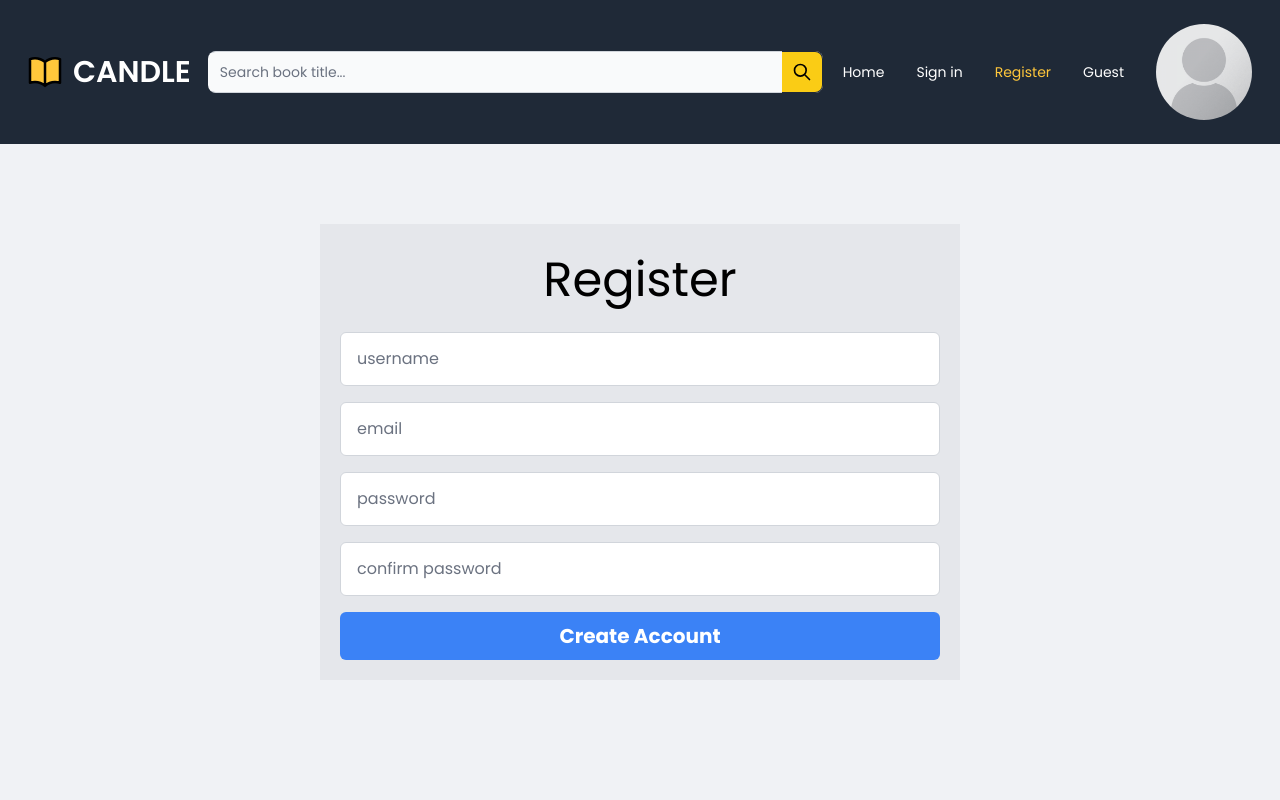
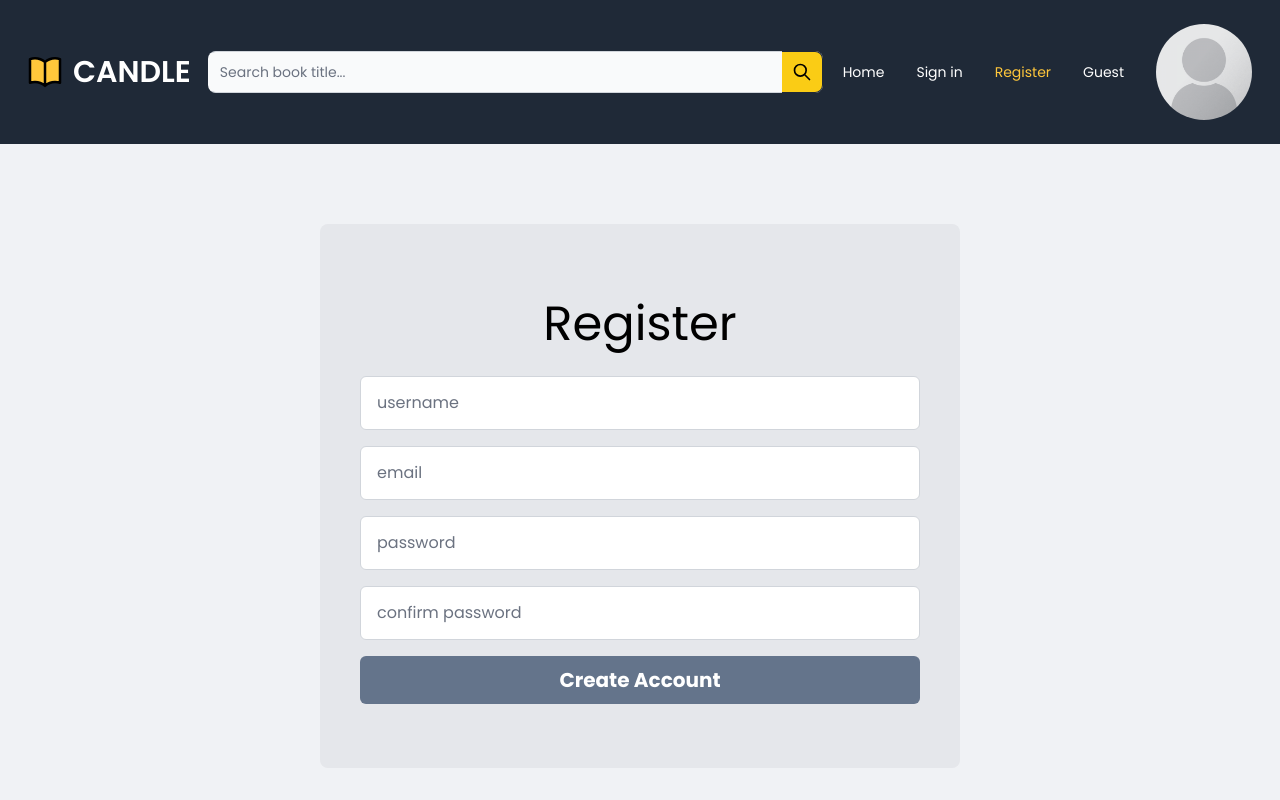
Before and after one commit to Night-of-Serenity/Candle_bookstore-frontend, a React (Vite) app: page /register in a window 1280 px wide. Shown: the top 800 px of the page. Built offline with nearby package versions, Linux system fonts and the light colour scheme.

Commit message:
update login and register form ui

```diff
--- a/src/features/auth/components/LoginForm.jsx
+++ b/src/features/auth/components/LoginForm.jsx
@@ -47,8 +47,8 @@ export default function LoginForm() {
 
   return (
     <form onSubmit={handleSummit}>
-      <div className="grid grid- gap-4">
-        <h1 className="text-5xl text-center text-black p-3">Log in</h1>
+      <div className="grid gap-4">
+        <h1 className="p-3 text-5xl text-center text-black">Log in</h1>
         <div>
           <FormInput
             value={username}
@@ -70,7 +70,7 @@ export default function LoginForm() {
           />
         </div>
         <div>
-          <button className="bg-blue-500 text-white w-full leading-[3rem] rounded-md text-xl font-bold">
+          <button className="bg-slate-500 hover:bg-slate-700 text-white w-full leading-[3rem] rounded-md text-xl font-bold">
             Log in
           </button>
         </div>
--- a/src/features/auth/components/RedirectIfAuthenticated.jsx
+++ /dev/null
@@ -1,9 +0,0 @@
-import { Navigate } from "react-router-dom";
-
-export default function RedirectIfAuthenticated({ children }) {
-  const isAuthenticated = true;
-  if (isAuthenticated) {
-    return <Navigate to="/" />;
-  }
-  return children;
-}
--- a/src/features/auth/components/RegisterForm.jsx
+++ b/src/features/auth/components/RegisterForm.jsx
@@ -103,7 +103,7 @@ export default function RegisterForm() {
           />
         </div>
         <div>
-          <button className="bg-blue-500 text-white w-full leading-[3rem] rounded-md text-xl font-bold">
+          <button className="bg-slate-500 hover:bg-slate-700 text-white w-full leading-[3rem] rounded-md text-xl font-bold">
             Create Account
           </button>
         </div>
--- a/src/pages/LoginPage.jsx
+++ b/src/pages/LoginPage.jsx
@@ -2,7 +2,7 @@ import LoginForm from "../features/auth/components/LoginForm";
 
 export default function LoginPage() {
   return (
-    <div className="max-w-[50vw] mx-auto bg-gray-200 p-5 mt-20">
+    <div className="max-w-[50vw] mx-auto bg-gray-200 px-10 py-16 mt-20  rounded-lg">
       <LoginForm />
     </div>
   );
--- a/src/pages/RegisterPage.jsx
+++ b/src/pages/RegisterPage.jsx
@@ -2,7 +2,7 @@ import RegisterForm from "../features/auth/components/RegisterForm";
 
 export default function RegisterPage() {
   return (
-    <div className="max-w-[50vw] mx-auto bg-gray-200 p-5 mt-20">
+    <div className="max-w-[50vw] mx-auto bg-gray-200 p-5 mt-20 px-10 py-16 mt-20  rounded-lg">
       <RegisterForm />
     </div>
   );
```
